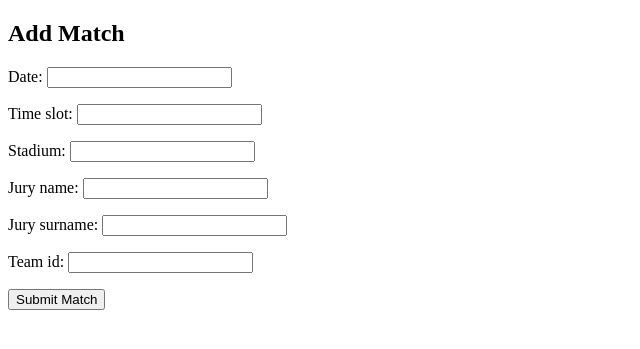
After one commit to iremnuy/Django_DB_Management, a Django app: page /add_match/ in a window 1280 px wide. The commit adds this page. Shown: the top 349 px of the page, without its empty margins (0-640 px from the left). Run offline with Django 5.2, Linux system fonts and the light colour scheme.

Commit message:
add match endpoint for coaches, db renamed

```diff
--- a/src/vb_app/forms.py
+++ b/src/vb_app/forms.py
@@ -24,3 +24,11 @@ class JuryForm(forms.Form):
     name = forms.CharField(max_length=100)
     surname = forms.CharField(max_length=100)
     nationality = forms.CharField(max_length=100)
+
+class MatchForm(forms.Form):
+    date = forms.DateField(input_formats=['%Y-%m-%d'])
+    time_slot = forms.IntegerField()
+    stadium = forms.CharField(max_length=50)
+    jury_name= forms.CharField(max_length=50)
+    jury_surname= forms.CharField(max_length=50)
+    team_id= forms.IntegerField() #only its current team
--- /dev/null
+++ b/src/vb_app/templates/add_match.html
@@ -0,0 +1,15 @@
+<!DOCTYPE html>
+<html lang="en">
+<head>
+    <meta charset="UTF-8">
+    <title>Add Match</title>
+</head>
+<body>
+    <h2>Add Match</h2>
+    <form method="post">
+        {% csrf_token %}
+        {{ match_form.as_p }}
+        <button type="submit" name="submit_match">Submit Match</button>
+    </form>
+</body>
+</html>
--- a/src/vb_app/templates/dash_coach.html
+++ b/src/vb_app/templates/dash_coach.html
@@ -11,6 +11,8 @@
     <ul>
         <li><a href="{% url 'see_stadiums' %}">Stadiums</a></li>
         <li><a href="{% url 'delete_match' %}">Delete Match Session</a></li>
+        <li><a href="{% url 'add_match' %}">Add Match Session</a></li>
+
 
 
     </ul>
--- a/src/vb_app/views.py
+++ b/src/vb_app/views.py
@@ -1,7 +1,7 @@
 from django.shortcuts import render, redirect
 from django.contrib.auth import authenticate, login
 from vb_app.queries.authenticate_manager import  authenticate_manager,see_stadiums as see_std
-from .forms import PlayerForm, CoachForm, JuryForm
+from .forms import PlayerForm, CoachForm, JuryForm,MatchForm
 from django.db import connection
 
 
@@ -17,8 +17,9 @@ def coach_login_view(request):
     if request.method == 'POST':
         username = request.POST.get('username')
         password = request.POST.get('password')
-        success = authenticate_manager(table='Coach', username=username, password=password)
+        success = authenticate_manager(table='coaches', username=username, password=password)
         if success:
+            request.session['username'] = username
             return redirect('dash_coach')  # Redirect to the dashboard URL pattern
         else:
             # Handle invalid login
@@ -29,6 +30,8 @@ def dashboard_coach(request):
     return render(request,'dash_coach.html')
 def dashboard_jury(request):
     return render(request,'dash_jury.html')
+def dashboard_player(request):
+    return render(request,'dash_player.html')
 
 def see_stadiums(request) :
     if request.method == 'GET':
@@ -45,12 +48,10 @@ def delete_match(request):
         match_id = request.POST.get('session_id')
         if match_id:
             # Delete match from the database
-            query = "DELETE FROM MatchSession WHERE session_ID = %s" #also delete from sguadsession
-            query2 = "DELETE FROM SessionSquads WHERE session_ID = %s"
+            query = "DELETE FROM matchsession WHERE session_ID = %s" #also delete from squadsession
             params = (match_id,)
             with connection.cursor() as cursor:
                 cursor.execute(query, params)
-                cursor.execute(query2, params)
                 # Commit the transaction if needed
                 # connection.commit()
             # Redirect or render success message
@@ -66,7 +67,7 @@ def jury_login_view(request):
     if request.method=='POST':
         username=request.POST.get('username')
         password=request.POST.get('password')
-        success=authenticate_manager(table='Jury',username=username,password=password) #check the jury table if match
+        success=authenticate_manager(table='juries',username=username,password=password) #check the jury table if match
         if success:
             request.session['username'] = username  # Store the username in the session TODO do this for other logins
             return redirect('dash_jury')  # Redirect to the dashboard URL pattern
@@ -79,8 +80,9 @@ def player_login_view(request):
     if request.method=='POST':
         username=request.POST.get('username')
         password=request.POST.get('password')
-        success=authenticate_manager(table='Jury',username=username,password=password)
+        success=authenticate_manager(table='players',username=username,password=password)
         if success:
+            request.session['username'] = username  # Store the username in the session
             return redirect('dash_player')  # Redirect to the dashboard URL pattern
         else:
             # Handle invalid login
@@ -113,9 +115,9 @@ def view_ratings(request):
     jury_name=request.session['username']
     with connection.cursor() as cursor:
         cursor.execute("""
-            SELECT COUNT(DISTINCT session_id) AS total_rated_sessions,
+            SELECT COUNT(session_id) AS total_rated_sessions,
                     AVG(rating) AS avg_rating
-            FROM MatchSession
+            FROM assignedto
             WHERE assigned_jury_username = %s
         """, [jury_name])
         row = cursor.fetchone()
@@ -141,7 +143,7 @@ def add_user_view(request):
                 height = form.cleaned_data['height']
                 weight = form.cleaned_data['weight']
                 # Execute SQL query to insert new player into database
-                query = "INSERT INTO Player (username, password, name, surname, date_of_birth, height, weight) VALUES (%s, %s, %s, %s, %s, %s, %s)"
+                query = "INSERT INTO players (username, password, name, surname, date_of_birth, height, weight) VALUES (%s, %s, %s, %s, %s, %s, %s)"
                 params = (username, password, name, surname, date_of_birth, height, weight)
                 inserted=execute_query(query, params)
                 return render(request,'result.html',{'message':'Player added successfully!'})
@@ -158,7 +160,7 @@ def add_user_view(request):
                 surname = form.cleaned_data['surname']
                 nationality = form.cleaned_data['nationality']
                 # Execute SQL query to insert new coach into database
-                query = "INSERT INTO Coach (username, password, name, surname, nationality) VALUES (%s, %s, %s, %s, %s)"
+                query = "INSERT INTO coaches (username, password, name, surname, nationality) VALUES (%s, %s, %s, %s, %s)"
                 params = (username, password, name, surname, nationality)
                 inserted=execute_query(query, params)
                 return render(request,'result.html',{'message':'Coach added successfully!'})
@@ -173,7 +175,7 @@ def add_user_view(request):
                 surname = form.cleaned_data['surname']
                 nationality = form.cleaned_data['nationality']
                 # Execute SQL query to insert new jury into database
-                query = "INSERT INTO Jury (username, password, name, surname, nationality) VALUES (%s, %s, %s, %s, %s)"
+                query = "INSERT INTO juries (username, password, name, surname, nationality) VALUES (%s, %s, %s, %s, %s)"
                 params = (username, password, name, surname, nationality)
                 inserted=execute_query(query, params)
                 return render(request,'result.html',{'message':'Jury added successfully!'})
@@ -184,14 +186,14 @@ def add_user_view(request):
         coach_form = CoachForm()
         jury_form = JuryForm()
     return render(request, 'add_user.html', {'player_form': player_form, 'coach_form': coach_form, 'jury_form': jury_form})
-def change_stadium_name_view(request):
+def change_stadium_name_view(request): #CHECKED
     # Logic for changing stadium name
     if request.method == 'POST':
         new_stadium_name = request.POST.get('new_stadium_name')
         stadium_id=request.POST.get('stadium_id')
         if stadium_id:
             # Update stadium name in the database
-            query = "UPDATE MatchSession M SET M.stadium_name = %s WHERE M.stadium_ID = %s"
+            query = "UPDATE stadium S SET S.stadium_name = %s WHERE S.stadium_ID = %s"
             params = (new_stadium_name, stadium_id)
             with connection.cursor() as cursor:
                 cursor.execute(query, params)
@@ -205,3 +207,70 @@ def change_stadium_name_view(request):
         return render(request,'change_stadium_name.html',{'success_message' :success_message})
     else:
         return render(request, 'change_stadium_name.html')
+
+def add_match(request):
+    """
+    Coaches shall be able to add a new match session, he/she can only put his/her current team ID.
+    Stadium info and date, time, timeslot info are up to the coach’s choice but they should not be conflicting.
+        You should check for any type of con- flict with triggers. Also coach can choose(assign)
+        his/her own session’s assigned jury (by jury’s name and surname).
+        The rating of the newly added session should be left blank or null at first,
+        till a jury logs in and rates the match.
+    """
+    form = MatchForm()
+    if request.method == 'POST':
+        if 'submit_match' in request.POST:
+            form = MatchForm(request.POST)
+            if form.is_valid():
+                # Extract form data
+                date = form.cleaned_data['date']
+                time_slot = form.cleaned_data['time_slot']
+                stadium_id = form.cleaned_data['stadium']
+                jury_name = form.cleaned_data['jury_name']
+                jury_surname = form.cleaned_data['jury_surname']
+                team_id = form.cleaned_data['team_id']
+                #check if coach's team is the same with the team_id from contract table , check if contract finish date is not passed
+                query_2="SELECT team_id FROM contract WHERE coach_username=%s AND contract_finish>%s" #TODO: do not make hardcoded
+                username=request.session['username']
+                params_2=(username,date)
+                print("username of coach is",params_2)
+                teams=execute_query(query_2,params_2)
+                if not teams:
+                    message=f"Hello {username},you do not have a team right now or your contract is expired!"
+                    return render(request,'result.html',{'message':message})
+                #CHECK if jury name and surname is valid
+                query_4="SELECT username FROM juries WHERE name=%s AND surname=%s"
+                params_4=(jury_name,jury_surname)
+                assigned_jury_username=execute_query(query_4,params_4)
+                print("jury_username is",assigned_jury_username)
+                if not assigned_jury_username:
+                    return render(request,'result.html',{'message':'Please enter a valid jury name and surname!'})
+                #choose session_id as max(session_id)+1
+                query_session_id="SELECT MAX(session_id) FROM matchsession"
+                session_id=execute_query(query_session_id)
+                session_id=session_id[0][0]+1
+                print("session_id is",session_id)
+                query = "INSERT INTO matchsession (session_id,team_id) VALUES (%s , %s)"
+                params = (session_id,team_id)
+                inserted=execute_query(query, params)
+
+                query_3="INSERT INTO assignedto (assigned_jury_username, session_id) VALUES (%s , %s)"
+                params3=(assigned_jury_username , session_id)
+                inserted=execute_query(query_3,params3)
+                #check if the date is not conflicting TODO
+                query_5="INSERT INTO playedin (time_slot, date, stadium_id, session_id) VALUES (%s ,%s, %s ,%s)"
+                params5=(time_slot,date,stadium_id,session_id)
+                inserted=execute_query(query_5,params5)
+
+                #join tables al together recompose them
+                #return the newly added match session
+                return render(request,'result.html',{'message':'Match session added successfully! \n Here is the information of the match session you added: \n session_id: '+str(session_id)+'\n team_id: '+str(team_id)+'\n jury_username: '+str(assigned_jury_username)+'\n date: '+str(date)+'\n time_slot: '+str(time_slot)+'\n stadium_id: '+str(stadium_id)})
+
+                # Perform any additional processing if needed
+            else:
+                print("form is not valid")
+                print(form.errors)
+                return render(request,'result.html',{'message':form.errors})
+    else :
+        form = MatchForm()
+        return render(request,'add_match.html',{'match_form':form})
--- a/src/volleyball_db/urls.py
+++ b/src/volleyball_db/urls.py
@@ -33,9 +33,9 @@ urlpatterns = [
     path('delete_match/',views.delete_match,name='delete_match'),
     path('dash_jury',views.dashboard_jury,name='dash_jury'),
     path('view_ratings/',views.view_ratings,name='view_ratings'),
+    path('add_match/',views.add_match,name='add_match'),
 ]
 """
-path('add_match/',views.add_match,name='add_match'),
 path('create_squad/',views.create_squad,name='create_squad'),
 path('delete_match/',views.delete_match,name='delete_match'),
 path('get_other_pl/',views.get_other_players,name='get_other_players'),
```
